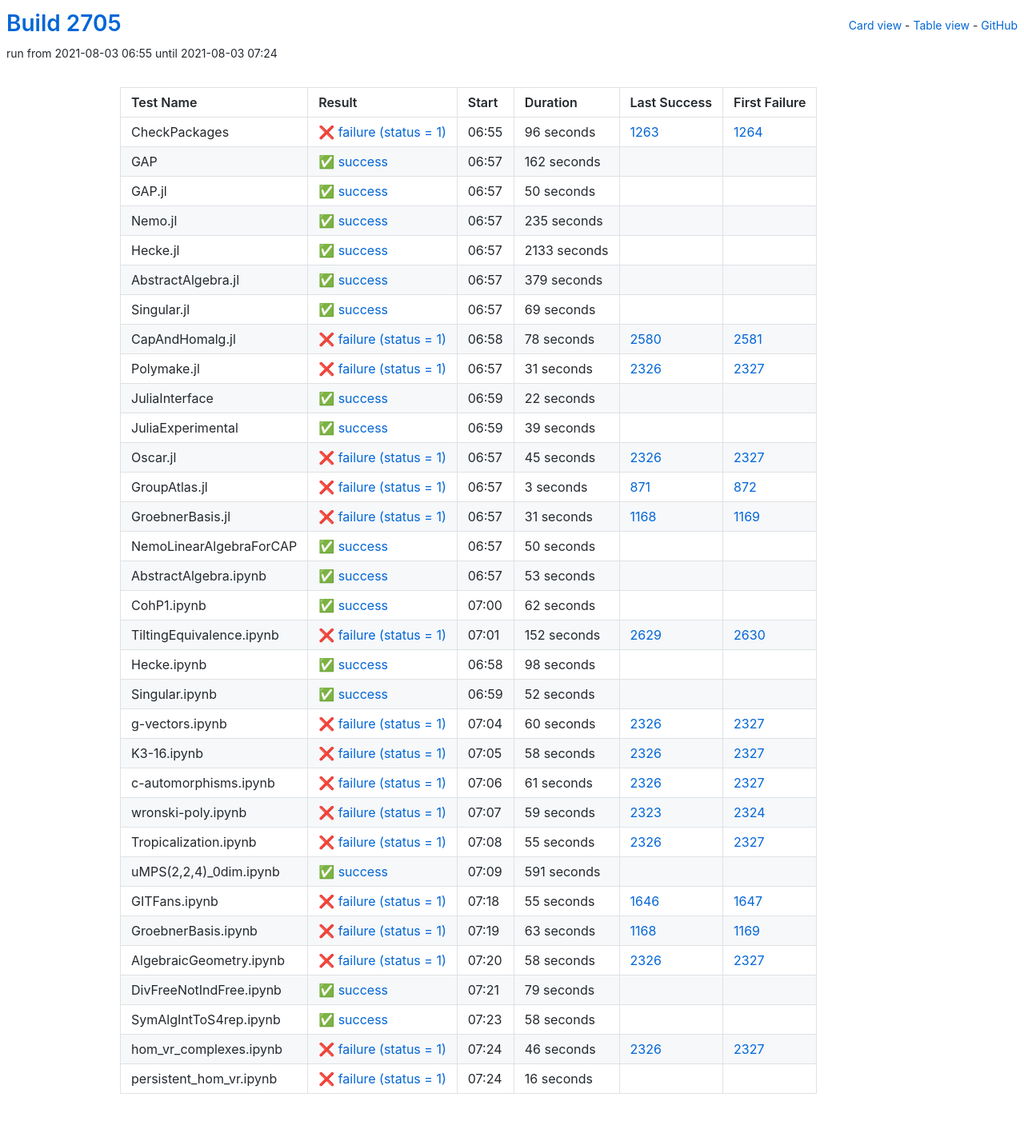
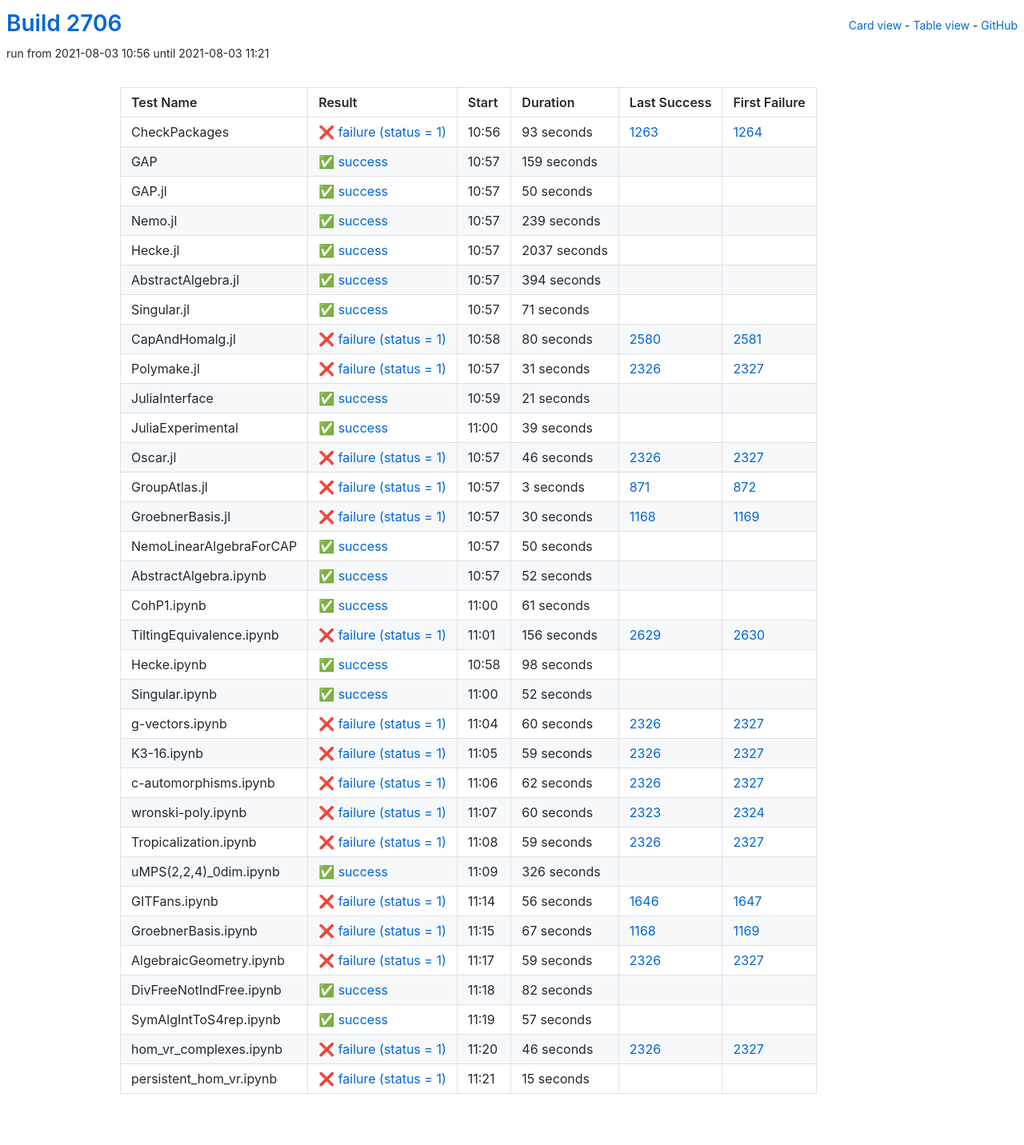
Before and after one commit to oscar-system/oscar-ci-status-stable, a Jekyll site: the page built from table.html, in a window 1280 px wide. Shown: the whole page at 80% size. Built offline with Jekyll 4.4.1, drawn with Linux system fonts in a browser that asks for light colours.

Commit message:
Build #2706

```diff
--- a/_data/ci.yml
+++ b/_data/ci.yml
@@ -1,6 +1,6 @@
 ---
-build: 2705
-build_url: https://oscarci.mathematik.uni-kl.de/job/oscar-stable/2705/
+build: 2706
+build_url: https://oscarci.mathematik.uni-kl.de/job/oscar-stable/2706/
 job: oscar-stable
 organization: oscar-system
 repo: oscar-ci-status-stable
@@ -8,32 +8,32 @@ repourl: https://github.com/oscar-system/oscar-ci-status-stable
 tests:
 - name: CheckPackages
   id: checkpackages
-  log: https://oscarci.mathematik.uni-kl.de/job/oscar-stable/2705/artifact/logs/build-2705/CheckPackages.log
-  start: 2021-08-03 06:55
+  log: https://oscarci.mathematik.uni-kl.de/job/oscar-stable/2706/artifact/logs/build-2706/CheckPackages.log
+  start: 2021-08-03 10:56
   success: false
   exitcode: 1
   status: failure
-  duration: 96
+  duration: 93
   last_success: 1263
   last_success_url: https://oscarci.mathematik.uni-kl.de/job/oscar-stable/1263/
   first_failure: 1264
   first_failure_url: https://oscarci.mathematik.uni-kl.de/job/oscar-stable/1264/
 - name: GAP
   id: gap
-  log: https://oscarci.mathematik.uni-kl.de/job/oscar-stable/2705/artifact/logs/build-2705/GAP.log
-  start: 2021-08-03 06:57
+  log: https://oscarci.mathematik.uni-kl.de/job/oscar-stable/2706/artifact/logs/build-2706/GAP.log
+  start: 2021-08-03 10:57
   success: true
   exitcode: 0
   status: success
-  duration: 162
+  duration: 159
   last_success: false
   last_success_url:
   first_failure: false
   first_failure_url:
 - name: GAP.jl
   id: gap-jl
-  log: https://oscarci.mathematik.uni-kl.de/job/oscar-stable/2705/artifact/logs/build-2705/GAP.jl.log
-  start: 2021-08-03 06:57
+  log: https://oscarci.mathematik.uni-kl.de/job/oscar-stable/2706/artifact/logs/build-2706/GAP.jl.log
+  start: 2021-08-03 10:57
   success: true
   exitcode: 0
   status: success
@@ -44,68 +44,68 @@ tests:
   first_failure_url:
 - name: Nemo.jl
   id: nemo-jl
-  log: https://oscarci.mathematik.uni-kl.de/job/oscar-stable/2705/artifact/logs/build-2705/Nemo.jl.log
-  start: 2021-08-03 06:57
+  log: https://oscarci.mathematik.uni-kl.de/job/oscar-stable/2706/artifact/logs/build-2706/Nemo.jl.log
+  start: 2021-08-03 10:57
   success: true
   exitcode: 0
   status: success
-  duration: 235
+  duration: 239
   last_success: false
   last_success_url:
   first_failure: false
   first_failure_url:
 - name: Hecke.jl
   id: hecke-jl
-  log: https://oscarci.mathematik.uni-kl.de/job/oscar-stable/2705/artifact/logs/build-2705/Hecke.jl.log
-  start: 2021-08-03 06:57
+  log: https://oscarci.mathematik.uni-kl.de/job/oscar-stable/2706/artifact/logs/build-2706/Hecke.jl.log
+  start: 2021-08-03 10:57
   success: true
   exitcode: 0
   status: success
-  duration: 2133
+  duration: 2037
   last_success: false
   last_success_url:
   first_failure: false
   first_failure_url:
 - name: AbstractAlgebra.jl
   id: abstractalgebra-jl
-  log: https://oscarci.mathematik.uni-kl.de/job/oscar-stable/2705/artifact/logs/build-2705/AbstractAlgebra.jl.log
-  start: 2021-08-03 06:57
+  log: https://oscarci.mathematik.uni-kl.de/job/oscar-stable/2706/artifact/logs/build-2706/AbstractAlgebra.jl.log
+  start: 2021-08-03 10:57
   success: true
   exitcode: 0
   status: success
-  duration: 379
+  duration: 394
   last_success: false
   last_success_url:
   first_failure: false
   first_failure_url:
 - name: Singular.jl
   id: singular-jl
-  log: https://oscarci.mathematik.uni-kl.de/job/oscar-stable/2705/artifact/logs/build-2705/Singular.jl.log
-  start: 2021-08-03 06:57
+  log: https://oscarci.mathematik.uni-kl.de/job/oscar-stable/2706/artifact/logs/build-2706/Singular.jl.log
+  start: 2021-08-03 10:57
   success: true
   exitcode: 0
   status: success
-  duration: 69
+  duration: 71
   last_success: false
   last_success_url:
   first_failure: false
   first_failure_url:
 - name: CapAndHomalg.jl
   id: capandhomalg-jl
-  log: https://oscarci.mathematik.uni-kl.de/job/oscar-stable/2705/artifact/logs/build-2705/CapAndHomalg.jl.log
-  start: 2021-08-03 06:58
+  log: https://oscarci.mathematik.uni-kl.de/job/oscar-stable/2706/artifact/logs/build-2706/CapAndHomalg.jl.log
+  start: 2021-08-03 10:58
   success: false
   exitcode: 1
   status: failure
-  duration: 78
+  duration: 80
   last_success: 2580
   last_success_url: https://oscarci.mathematik.uni-kl.de/job/oscar-stable/2580/
   first_failure: 2581
   first_failure_url: https://oscarci.mathematik.uni-kl.de/job/oscar-stable/2581/
 - name: Polymake.jl
   id: polymake-jl
-  log: https://oscarci.mathematik.uni-kl.de/job/oscar-stable/2705/artifact/logs/build-2705/Polymake.jl.log
-  start: 2021-08-03 06:57
+  log: https://oscarci.mathematik.uni-kl.de/job/oscar-stable/2706/artifact/logs/build-2706/Polymake.jl.log
+  start: 2021-08-03 10:57
   success: false
   exitcode: 1
   status: failure
@@ -116,20 +116,20 @@ tests:
   first_failure_url: https://oscarci.mathematik.uni-kl.de/job/oscar-stable/2327/
 - name: JuliaInterface
   id: juliainterface
-  log: https://oscarci.mathematik.uni-kl.de/job/oscar-stable/2705/artifact/logs/build-2705/JuliaInterface.log
-  start: 2021-08-03 06:59
+  log: https://oscarci.mathematik.uni-kl.de/job/oscar-stable/2706/artifact/logs/build-2706/JuliaInterface.log
+  start: 2021-08-03 10:59
   success: true
   exitcode: 0
   status: success
-  duration: 22
+  duration: 21
   last_success: false
   last_success_url:
   first_failure: false
   first_failure_url:
 - name: JuliaExperimental
   id: juliaexperimental
-  log: https://oscarci.mathematik.uni-kl.de/job/oscar-stable/2705/artifact/logs/build-2705/JuliaExperimental.log
-  start: 2021-08-03 06:59
+  log: https://oscarci.mathematik.uni-kl.de/job/oscar-stable/2706/artifact/logs/build-2706/JuliaExperimental.log
+  start: 2021-08-03 11:00
   success: true
   exitcode: 0
   status: success
@@ -140,20 +140,20 @@ tests:
   first_failure_url:
 - name: Oscar.jl
   id: oscar-jl
-  log: https://oscarci.mathematik.uni-kl.de/job/oscar-stable/2705/artifact/logs/build-2705/Oscar.jl.log
-  start: 2021-08-03 06:57
+  log: https://oscarci.mathematik.uni-kl.de/job/oscar-stable/2706/artifact/logs/build-2706/Oscar.jl.log
+  start: 2021-08-03 10:57
   success: false
   exitcode: 1
   status: failure
-  duration: 45
+  duration: 46
   last_success: 2326
   last_success_url: https://oscarci.mathematik.uni-kl.de/job/oscar-stable/2326/
   first_failure: 2327
   first_failure_url: https://oscarci.mathematik.uni-kl.de/job/oscar-stable/2327/
 - name: GroupAtlas.jl
   id: groupatlas-jl
-  log: https://oscarci.mathematik.uni-kl.de/job/oscar-stable/2705/artifact/logs/build-2705/GroupAtlas.jl.log
-  start: 2021-08-03 06:57
+  log: https://oscarci.mathematik.uni-kl.de/job/oscar-stable/2706/artifact/logs/build-2706/GroupAtlas.jl.log
+  start: 2021-08-03 10:57
   success: false
   exitcode: 1
   status: failure
@@ -164,20 +164,20 @@ tests:
   first_failure_url: https://oscarci.mathematik.uni-kl.de/job/oscar-stable/872/
 - name: GroebnerBasis.jl
   id: groebnerbasis-jl
-  log: https://oscarci.mathematik.uni-kl.de/job/oscar-stable/2705/artifact/logs/build-2705/GroebnerBasis.jl.log
-  start: 2021-08-03 06:57
+  log: https://oscarci.mathematik.uni-kl.de/job/oscar-stable/2706/artifact/logs/build-2706/GroebnerBasis.jl.log
+  start: 2021-08-03 10:57
   success: false
   exitcode: 1
   status: failure
-  duration: 31
+  duration: 30
   last_success: 1168
   last_success_url: https://oscarci.mathematik.uni-kl.de/job/oscar-stable/1168/
   first_failure: 1169
   first_failure_url: https://oscarci.mathematik.uni-kl.de/job/oscar-stable/1169/
 - name: NemoLinearAlgebraForCAP
   id: nemolinearalgebraforcap
-  log: https://oscarci.mathematik.uni-kl.de/job/oscar-stable/2705/artifact/logs/build-2705/NemoLinearAlgebraForCAP.log
-  start: 2021-08-03 06:57
+  log: https://oscarci.mathematik.uni-kl.de/job/oscar-stable/2706/artifact/logs/build-2706/NemoLinearAlgebraForCAP.log
+  start: 2021-08-03 10:57
   success: true
   exitcode: 0
   status: success
@@ -188,44 +188,44 @@ tests:
   first_failure_url:
 - name: AbstractAlgebra.ipynb
   id: abstractalgebra-ipynb
-  log: https://oscarci.mathematik.uni-kl.de/job/oscar-stable/2705/artifact/logs/build-2705/AbstractAlgebra.ipynb.log
-  start: 2021-08-03 06:57
+  log: https://oscarci.mathematik.uni-kl.de/job/oscar-stable/2706/artifact/logs/build-2706/AbstractAlgebra.ipynb.log
+  start: 2021-08-03 10:57
   success: true
   exitcode: 0
   status: success
-  duration: 53
+  duration: 52
   last_success: false
   last_success_url:
   first_failure: false
   first_failure_url:
 - name: CohP1.ipynb
   id: cohp1-ipynb
-  log: https://oscarci.mathematik.uni-kl.de/job/oscar-stable/2705/artifact/logs/build-2705/CohP1.ipynb.log
-  start: 2021-08-03 07:00
+  log: https://oscarci.mathematik.uni-kl.de/job/oscar-stable/2706/artifact/logs/build-2706/CohP1.ipynb.log
+  start: 2021-08-03 11:00
   success: true
   exitcode: 0
   status: success
-  duration: 62
+  duration: 61
   last_success: false
   last_success_url:
   first_failure: false
   first_failure_url:
 - name: TiltingEquivalence.ipynb
   id: tiltingequivalence-ipynb
-  log: https://oscarci.mathematik.uni-kl.de/job/oscar-stable/2705/artifact/logs/build-2705/TiltingEquivalence.ipynb.log
-  start: 2021-08-03 07:01
+  log: https://oscarci.mathematik.uni-kl.de/job/oscar-stable/2706/artifact/logs/build-2706/TiltingEquivalence.ipynb.log
+  start: 2021-08-03 11:01
   success: false
   exitcode: 1
   status: failure
-  duration: 152
+  duration: 156
   last_success: 2629
   last_success_url: https://oscarci.mathematik.uni-kl.de/job/oscar-stable/2629/
   first_failure: 2630
   first_failure_url: https://oscarci.mathematik.uni-kl.de/job/oscar-stable/2630/
 - name: Hecke.ipynb
   id: hecke-ipynb
-  log: https://oscarci.mathematik.uni-kl.de/job/oscar-stable/2705/artifact/logs/build-2705/Hecke.ipynb.log
-  start: 2021-08-03 06:58
+  log: https://oscarci.mathematik.uni-kl.de/job/oscar-stable/2706/artifact/logs/build-2706/Hecke.ipynb.log
+  start: 2021-08-03 10:58
   success: true
   exitcode: 0
   status: success
@@ -236,8 +236,8 @@ tests:
   first_failure_url:
 - name: Singular.ipynb
   id: singular-ipynb
-  log: https://oscarci.mathematik.uni-kl.de/job/oscar-stable/2705/artifact/logs/build-2705/Singular.ipynb.log
-  start: 2021-08-03 06:59
+  log: https://oscarci.mathematik.uni-kl.de/job/oscar-stable/2706/artifact/logs/build-2706/Singular.ipynb.log
+  start: 2021-08-03 11:00
   success: true
   exitcode: 0
   status: success
@@ -248,8 +248,8 @@ tests:
   first_failure_url:
 - name: g-vectors.ipynb
   id: g-vectors-ipynb
-  log: https://oscarci.mathematik.uni-kl.de/job/oscar-stable/2705/artifact/logs/build-2705/g-vectors.ipynb.log
-  start: 2021-08-03 07:04
+  log: https://oscarci.mathematik.uni-kl.de/job/oscar-stable/2706/artifact/logs/build-2706/g-vectors.ipynb.log
+  start: 2021-08-03 11:04
   success: false
   exitcode: 1
   status: failure
@@ -260,128 +260,128 @@ tests:
   first_failure_url: https://oscarci.mathematik.uni-kl.de/job/oscar-stable/2327/
 - name: K3-16.ipynb
   id: k3-16-ipynb
-  log: https://oscarci.mathematik.uni-kl.de/job/oscar-stable/2705/artifact/logs/build-2705/K3-16.ipynb.log
-  start: 2021-08-03 07:05
+  log: https://oscarci.mathematik.uni-kl.de/job/oscar-stable/2706/artifact/logs/build-2706/K3-16.ipynb.log
+  start: 2021-08-03 11:05
   success: false
   exitcode: 1
   status: failure
-  duration: 58
+  duration: 59
   last_success: 2326
   last_success_url: https://oscarci.mathematik.uni-kl.de/job/oscar-stable/2326/
   first_failure: 2327
   first_failure_url: https://oscarci.mathematik.uni-kl.de/job/oscar-stable/2327/
 - name: c-automorphisms.ipynb
   id: c-automorphisms-ipynb
-  log: https://oscarci.mathematik.uni-kl.de/job/oscar-stable/2705/artifact/logs/build-2705/c-automorphisms.ipynb.log
-  start: 2021-08-03 07:06
+  log: https://oscarci.mathematik.uni-kl.de/job/oscar-stable/2706/artifact/logs/build-2706/c-automorphisms.ipynb.log
+  start: 2021-08-03 11:06
   success: false
   exitcode: 1
   status: failure
-  duration: 61
+  duration: 62
   last_success: 2326
   last_success_url: https://oscarci.mathematik.uni-kl.de/job/oscar-stable/2326/
   first_failure: 2327
   first_failure_url: https://oscarci.mathematik.uni-kl.de/job/oscar-stable/2327/
 - name: wronski-poly.ipynb
   id: wronski-poly-ipynb
-  log: https://oscarci.mathematik.uni-kl.de/job/oscar-stable/2705/artifact/logs/build-2705/wronski-poly.ipynb.log
-  start: 2021-08-03 07:07
+  log: https://oscarci.mathematik.uni-kl.de/job/oscar-stable/2706/artifact/logs/build-2706/wronski-poly.ipynb.log
+  start: 2021-08-03 11:07
   success: false
   exitcode: 1
   status: failure
-  duration: 59
+  duration: 60
   last_success: 2323
   last_success_url: https://oscarci.mathematik.uni-kl.de/job/oscar-stable/2323/
   first_failure: 2324
   first_failure_url: https://oscarci.mathematik.uni-kl.de/job/oscar-stable/2324/
 - name: Tropicalization.ipynb
   id: tropicalization-ipynb
-  log: https://oscarci.mathematik.uni-kl.de/job/oscar-stable/2705/artifact/logs/build-2705/Tropicalization.ipynb.log
-  start: 2021-08-03 07:08
+  log: https://oscarci.mathematik.uni-kl.de/job/oscar-stable/2706/artifact/logs/build-2706/Tropicalization.ipynb.log
+  start: 2021-08-03 11:08
   success: false
   exitcode: 1
   status: failure
-  duration: 55
+  duration: 59
   last_success: 2326
   last_success_url: https://oscarci.mathematik.uni-kl.de/job/oscar-stable/2326/
   first_failure: 2327
   first_failure_url: https://oscarci.mathematik.uni-kl.de/job/oscar-stable/2327/
 - name: uMPS(2,2,4)_0dim.ipynb
   id: umps-2-2-4-0dim-ipynb
-  log: https://oscarci.mathematik.uni-kl.de/job/oscar-stable/2705/artifact/logs/build-2705/uMPS-2-2-4-_0dim.ipynb.log
-  start: 2021-08-03 07:09
+  log: https://oscarci.mathematik.uni-kl.de/job/oscar-stable/2706/artifact/logs/build-2706/uMPS-2-2-4-_0dim.ipynb.log
+  start: 2021-08-03 11:09
   success: true
   exitcode: 0
   status: success
-  duration: 591
+  duration: 326
   last_success: false
   last_success_url:
   first_failure: false
   first_failure_url:
 - name: GITFans.ipynb
   id: gitfans-ipynb
-  log: https://oscarci.mathematik.uni-kl.de/job/oscar-stable/2705/artifact/logs/build-2705/GITFans.ipynb.log
-  start: 2021-08-03 07:18
+  log: https://oscarci.mathematik.uni-kl.de/job/oscar-stable/2706/artifact/logs/build-2706/GITFans.ipynb.log
+  start: 2021-08-03 11:14
   success: false
   exitcode: 1
   status: failure
-  duration: 55
+  duration: 56
   last_success: 1646
   last_success_url: https://oscarci.mathematik.uni-kl.de/job/oscar-stable/1646/
   first_failure: 1647
   first_failure_url: https://oscarci.mathematik.uni-kl.de/job/oscar-stable/1647/
 - name: GroebnerBasis.ipynb
   id: groebnerbasis-ipynb
-  log: https://oscarci.mathematik.uni-kl.de/job/oscar-stable/2705/artifact/logs/build-2705/GroebnerBasis.ipynb.log
-  start: 2021-08-03 07:19
+  log: https://oscarci.mathematik.uni-kl.de/job/oscar-stable/2706/artifact/logs/build-2706/GroebnerBasis.ipynb.log
+  start: 2021-08-03 11:15
   success: false
   exitcode: 1
   status: failure
-  duration: 63
+  duration: 67
   last_success: 1168
   last_success_url: https://oscarci.mathematik.uni-kl.de/job/oscar-stable/1168/
   first_failure: 1169
   first_failure_url: https://oscarci.mathematik.uni-kl.de/job/oscar-stable/1169/
 - name: AlgebraicGeometry.ipynb
   id: algebraicgeometry-ipynb
-  log: https://oscarci.mathematik.uni-kl.de/job/oscar-stable/2705/artifact/logs/build-2705/AlgebraicGeometry.ipynb.log
-  start: 2021-08-03 07:20
+  log: https://oscarci.mathematik.uni-kl.de/job/oscar-stable/2706/artifact/logs/build-2706/AlgebraicGeometry.ipynb.log
+  start: 2021-08-03 11:17
   success: false
   exitcode: 1
   status: failure
-  duration: 58
+  duration: 59
   last_success: 2326
   last_success_url: https://oscarci.mathematik.uni-kl.de/job/oscar-stable/2326/
   first_failure: 2327
   first_failure_url: https://oscarci.mathematik.uni-kl.de/job/oscar-stable/2327/
 - name: DivFreeNotIndFree.ipynb
   id: divfreenotindfree-ipynb
-  log: https://oscarci.mathematik.uni-kl.de/job/oscar-stable/2705/artifact/logs/build-2705/DivFreeNotIndFree.ipynb.log
-  start: 2021-08-03 07:21
+  log: https://oscarci.mathematik.uni-kl.de/job/oscar-stable/2706/artifact/logs/build-2706/DivFreeNotIndFree.ipynb.log
+  start: 2021-08-03 11:18
   success: true
   exitcode: 0
   status: success
-  duration: 79
+  duration: 82
   last_success: false
   last_success_url:
   first_failure: false
   first_failure_url:
 - name: SymAlgIntToS4rep.ipynb
   id: symalginttos4rep-ipynb
-  log: https://oscarci.mathematik.uni-kl.de/job/oscar-stable/2705/artifact/logs/build-2705/SymAlgIntToS4rep.ipynb.log
-  start: 2021-08-03 07:23
+  log: https://oscarci.mathematik.uni-kl.de/job/oscar-stable/2706/artifact/logs/build-2706/SymAlgIntToS4rep.ipynb.log
+  start: 2021-08-03 11:19
   success: true
   exitcode: 0
   status: success
-  duration: 58
+  duration: 57
   last_success: false
   last_success_url:
   first_failure: false
   first_failure_url:
 - name: hom_vr_complexes.ipynb
   id: hom-vr-complexes-ipynb
-  log: https://oscarci.mathematik.uni-kl.de/job/oscar-stable/2705/artifact/logs/build-2705/hom_vr_complexes.ipynb.log
-  start: 2021-08-03 07:24
+  log: https://oscarci.mathematik.uni-kl.de/job/oscar-stable/2706/artifact/logs/build-2706/hom_vr_complexes.ipynb.log
+  start: 2021-08-03 11:20
   success: false
   exitcode: 1
   status: failure
@@ -392,12 +392,12 @@ tests:
   first_failure_url: https://oscarci.mathematik.uni-kl.de/job/oscar-stable/2327/
 - name: persistent_hom_vr.ipynb
   id: persistent-hom-vr-ipynb
-  log: https://oscarci.mathematik.uni-kl.de/job/oscar-stable/2705/artifact/logs/build-2705/persistent_hom_vr.ipynb.log
-  start: 2021-08-03 07:24
+  log: https://oscarci.mathematik.uni-kl.de/job/oscar-stable/2706/artifact/logs/build-2706/persistent_hom_vr.ipynb.log
+  start: 2021-08-03 11:21
   success: false
   exitcode: 1
   status: failure
-  duration: 16
+  duration: 15
   last_success: false
   last_success_url:
   first_failure: false
```
Also changed, not shown: README.md.
